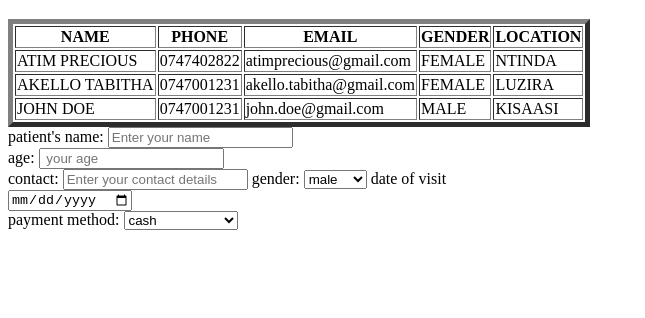
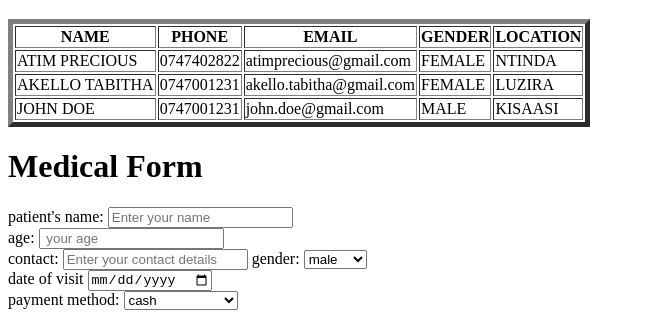
Before and after one commit to ppreciousatim-oss/Atim-Precious, a plain HTML site: page index2 .html in a window 1280 px wide. Shown: the part 797-1115 px from the top of the page, without its empty margins (0-645 px from the left). Before the commit the page ends 1035 px from the top, so only its background shows below. Drawn offline with Linux system fonts and the light colour scheme.

Commit message:
my profile

```diff
--- a/index2 .html
+++ b/index2 .html
@@ -82,9 +82,9 @@
 
 
 
-
-
-    <form>
+<div class="medicalform">
+  <h1>Medical Form</h1>
+<form>
         <label for="patient's name">patient's name:</label>
         <input type="text"placeholder="Enter your name" name="name"><br>
         <label for="age">age:</label>
@@ -92,11 +92,11 @@
         <label for="contact">contact:</label>
         <input type="text" name="contact" placeholder="Enter your contact details">
         <label for="gender">gender:</label>
-        <select ="gender" name="gender">
+        <select ="gender" name="gender"><br>
           <option value="male">male</option>
           <option value="female">female</option>
-        </select>
-        <label for="date of visit">date of visit</label><br>
+        </select><br>
+        <label for="date of visit">date of visit</label>
         <input type="date"placeholder="date of visit"><br>
         <label for="payment method">payment method:</label>
         <select>
@@ -112,6 +112,9 @@
 
 
     </form>
+
+
+</div>
 
 
 
```
